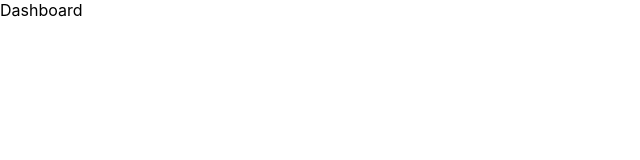
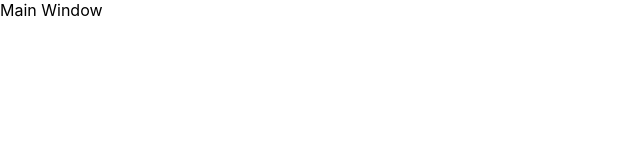
Before and after one commit to OmkarS-22/digital-legacy, a React (Create React App) app in the folder frontend/: page / in a window 1280 px wide. Shown: the top 160 px of the page, without its empty margins (0-640 px from the left). Built offline with nearby package versions, Linux system fonts and the light colour scheme.

Commit message:
Test commit

```diff
--- a/frontend/src/components/Dashboard/index.tsx
+++ b/frontend/src/components/Dashboard/index.tsx
@@ -1,7 +1,7 @@
 import React from "react";
 
 function Dashboard() {
-  return <div>Dashboard</div>;
+  return <div>Main Window</div>;
 }
 
 export default React.memo(Dashboard);
```
